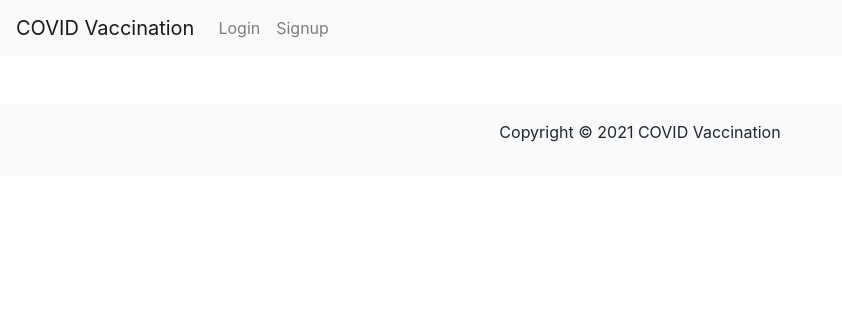
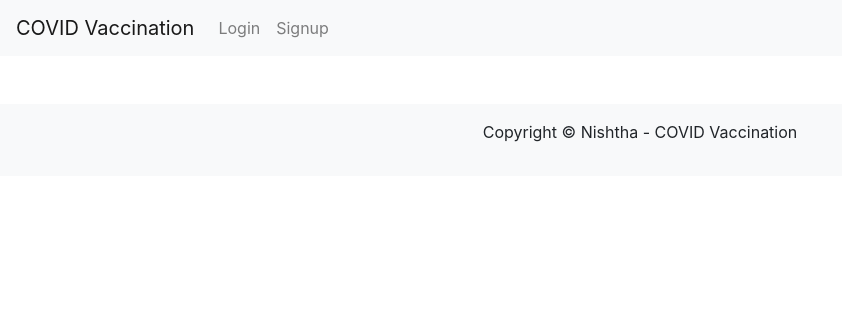
Before and after one commit to nishtha2001/covid_application, a Django app: page / in a window 1280 px wide. Shown: the top 316 px of the page, without its empty margins (0-842 px from the left). Run offline with Django 4.2, Linux system fonts and the light colour scheme; some libraries are stand-ins or nearby versions.

Commit message:
Update base.html

```diff
--- a/vaccination/templates/base.html
+++ b/vaccination/templates/base.html
@@ -63,7 +63,7 @@
               <!-- Footer -->
               <footer class="bg-light py-3 mt-5">
               <div class="container">
-              <p class="text-center">Copyright &copy; 2021 COVID Vaccination</p>
+              <p class="text-center">Copyright &copy; Nishtha -  COVID Vaccination</p>
               </div>
               </footer>
 
```
